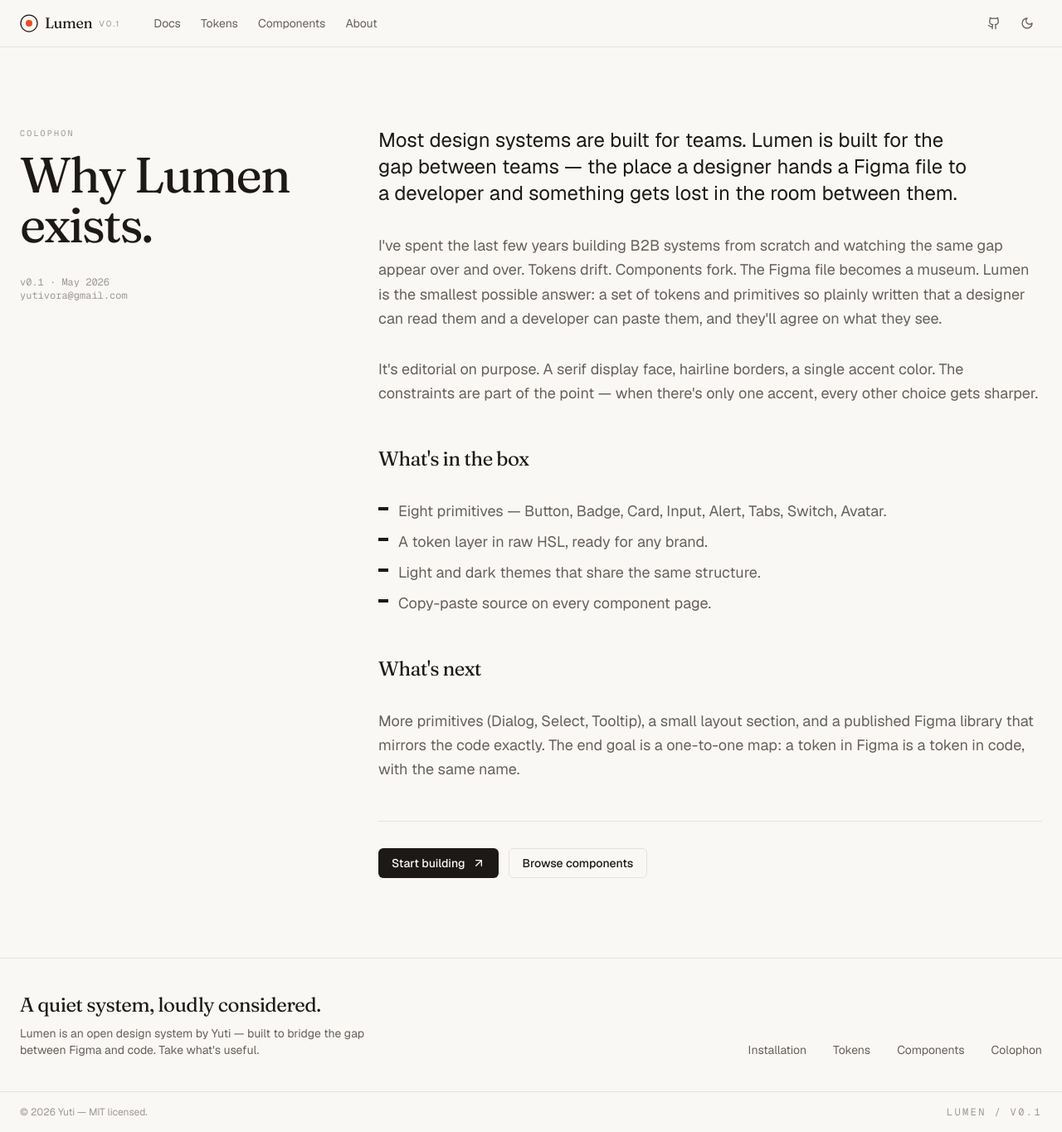
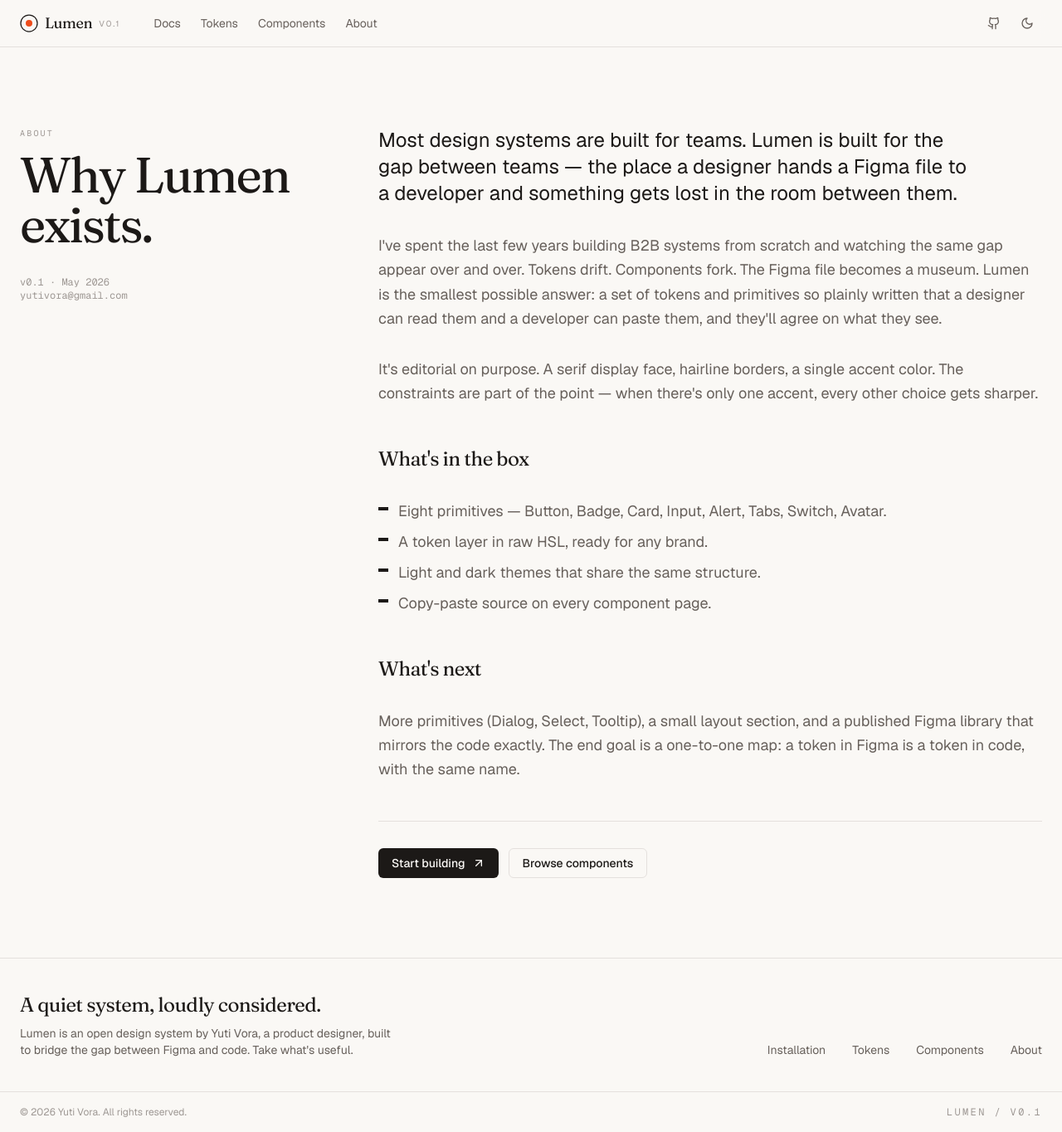
Before and after one commit to yutivora-del/lumen-ds, a Next.js app: page /about in a window 1280 px wide. Shown: the whole page at 83% size. Built offline with nearby package versions, Linux system fonts and the light colour scheme.

Commit message:
Update footer and about page

```diff
--- a/app/about/page.tsx
+++ b/app/about/page.tsx
@@ -8,7 +8,7 @@ export default function AboutPage() {
       <div className="grid gap-16 lg:grid-cols-12">
         <aside className="lg:col-span-4">
           <p className="font-mono text-[10px] uppercase tracking-[0.22em] text-ink-subtle">
-            Colophon
+            About
           </p>
           <h1 className="mt-3 font-display text-display-2 text-balance">
             Why Lumen exists.
--- a/components/site/site-footer.tsx
+++ b/components/site/site-footer.tsx
@@ -9,7 +9,7 @@ export function SiteFooter() {
             A quiet system, loudly considered.
           </p>
           <p className="mt-2 max-w-md text-sm text-ink-muted">
-            Lumen is an open design system by Yuti — built to bridge the gap
+            Lumen is an open design system by Yuti Vora, a product designer, built to bridge the gap
             between Figma and code. Take what's useful.
           </p>
         </div>
@@ -17,12 +17,12 @@ export function SiteFooter() {
           <Link href="/docs/installation" className="hover:text-ink">Installation</Link>
           <Link href="/tokens" className="hover:text-ink">Tokens</Link>
           <Link href="/components" className="hover:text-ink">Components</Link>
-          <Link href="/about" className="hover:text-ink">Colophon</Link>
+          <Link href="/about" className="hover:text-ink">About</Link>
         </div>
       </div>
       <div className="border-t border-line">
         <div className="container flex h-12 items-center justify-between text-xs text-ink-subtle">
-          <span>© {new Date().getFullYear()} Yuti — MIT licensed.</span>
+          <span>© {new Date().getFullYear()} Yuti Vora. All rights reserved.</span>
           <span className="font-mono uppercase tracking-[0.2em]">
             Lumen / v0.1
           </span>
```
